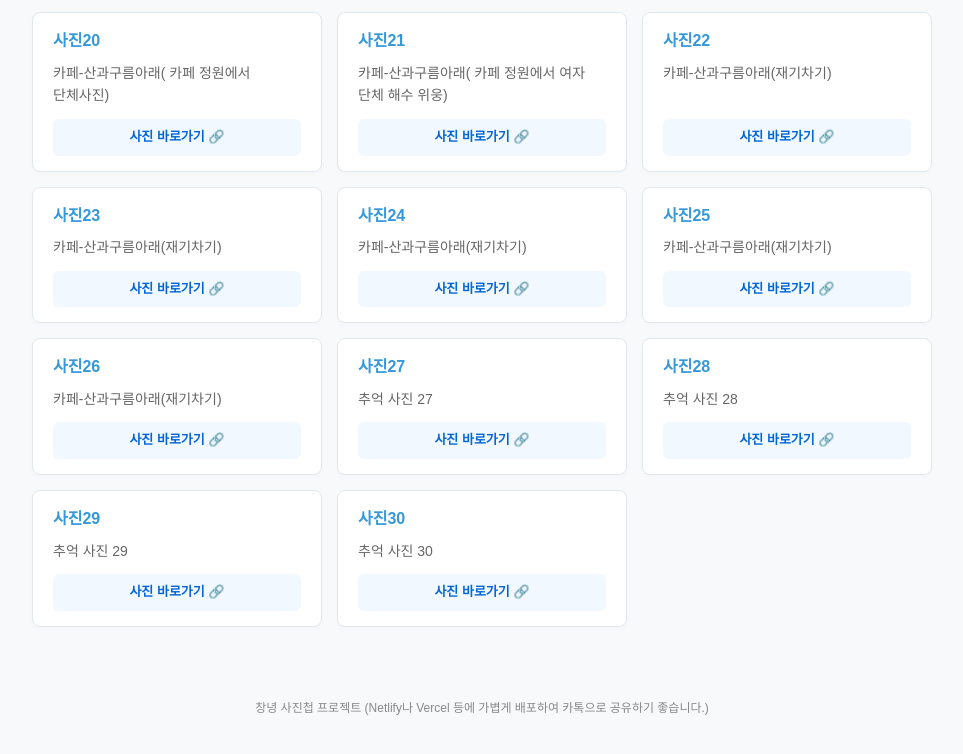
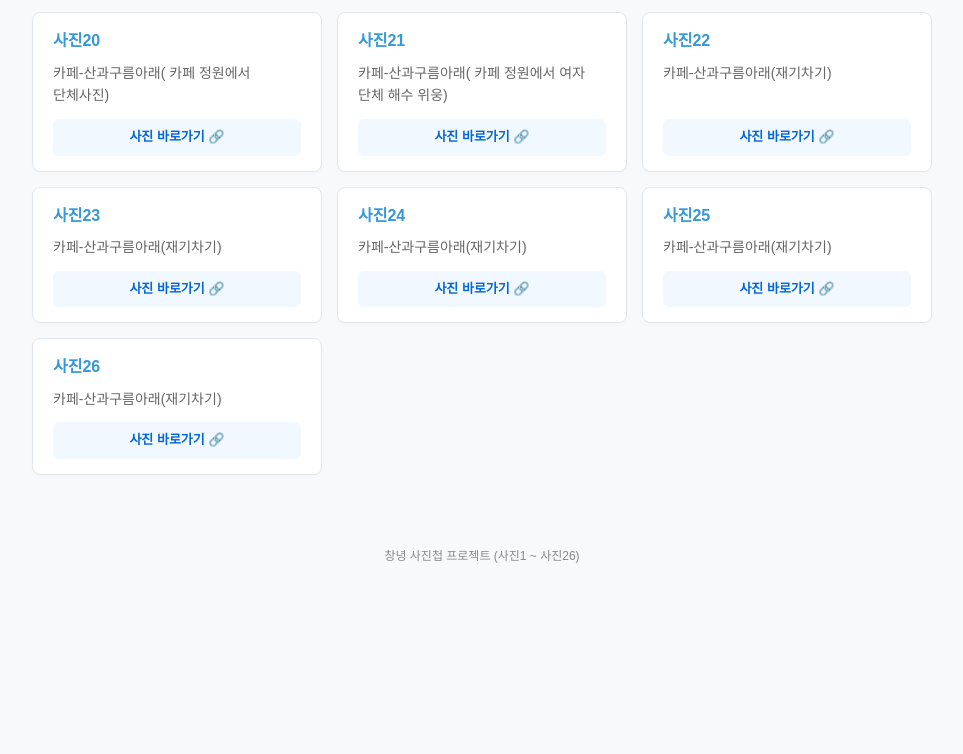
Before and after one commit to yhynong-beep/gahoe-account, a plain HTML site: page chang.html in a window 1280 px wide. Shown: the part 1461-2215 px from the top of the page, without its empty margins (158-1121 px from the left). After the commit the page ends 2079 px from the top, so only its background shows below. Drawn offline with Linux system fonts and the light colour scheme.

Commit message:
chang.html 업데이트

```diff
--- a/chang.html
+++ b/chang.html
@@ -337,38 +337,10 @@
             </div>
             <a href="https://docs.google.com/spreadsheets/d/1a-0WoKqXEzrTN4yNRpprlBOm_wtHMxKU4UmCW4chuVk/edit#gid=1525639514" target="_blank" class="photo-link">사진 바로가기 🔗</a>
         </div>
-        <div class="card">
-            <div>
-                <div class="card-header"><span class="photo-number">사진27</span></div>
-                <div class="photo-desc">추억 사진 27</div>
-            </div>
-            <a href="https://docs.google.com/spreadsheets/d/1a-0WoKqXEzrTN4yNRpprlBOm_wtHMxKU4UmCW4chuVk/edit#gid=556610895" target="_blank" class="photo-link">사진 바로가기 🔗</a>
-        </div>
-        <div class="card">
-            <div>
-                <div class="card-header"><span class="photo-number">사진28</span></div>
-                <div class="photo-desc">추억 사진 28</div>
-            </div>
-            <a href="https://docs.google.com/spreadsheets/d/1a-0WoKqXEzrTN4yNRpprlBOm_wtHMxKU4UmCW4chuVk/edit#gid=119610187" target="_blank" class="photo-link">사진 바로가기 🔗</a>
-        </div>
-        <div class="card">
-            <div>
-                <div class="card-header"><span class="photo-number">사진29</span></div>
-                <div class="photo-desc">추억 사진 29</div>
-            </div>
-            <a href="https://docs.google.com/spreadsheets/d/1a-0WoKqXEzrTN4yNRoprlBOm_wtHMxKU4UmCW4chuVk/edit#gid=434056729" target="_blank" class="photo-link">사진 바로가기 🔗</a>
-        </div>
-        <div class="card">
-            <div>
-                <div class="card-header"><span class="photo-number">사진30</span></div>
-                <div class="photo-desc">추억 사진 30</div>
-            </div>
-            <a href="https://docs.google.com/spreadsheets/d/1a-0WoKqXEzrTN4yNRpprlBOm_wtHMxKU4UmCW4chuVk/edit#gid=820756067" target="_blank" class="photo-link">사진 바로가기 🔗</a>
-        </div>
     </div>
 
     <footer>
-        <p>창녕 사진첩 프로젝트 (Netlify나 Vercel 등에 가볍게 배포하여 카톡으로 공유하기 좋습니다.)</p>
+        <p>창녕 사진첩 프로젝트 (사진1 ~ 사진26)</p>
     </footer>
 </div>
 
```
